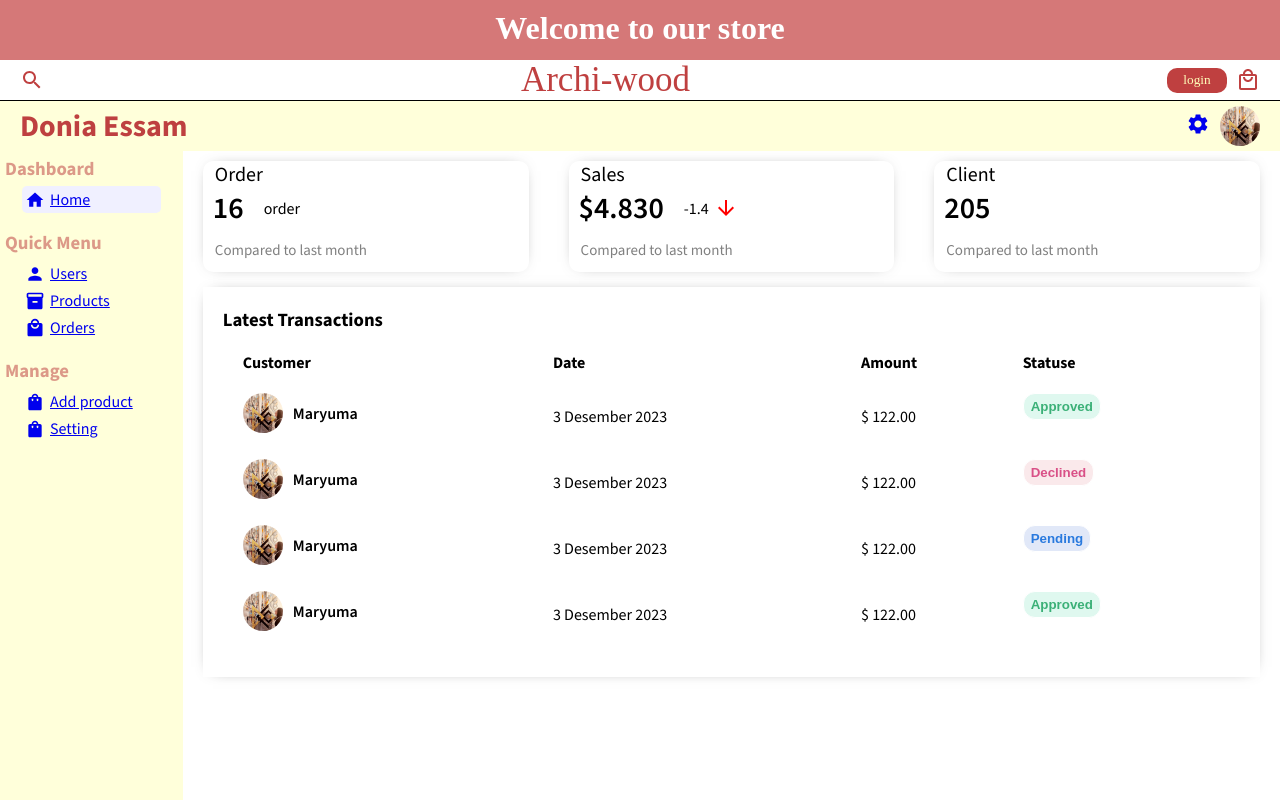
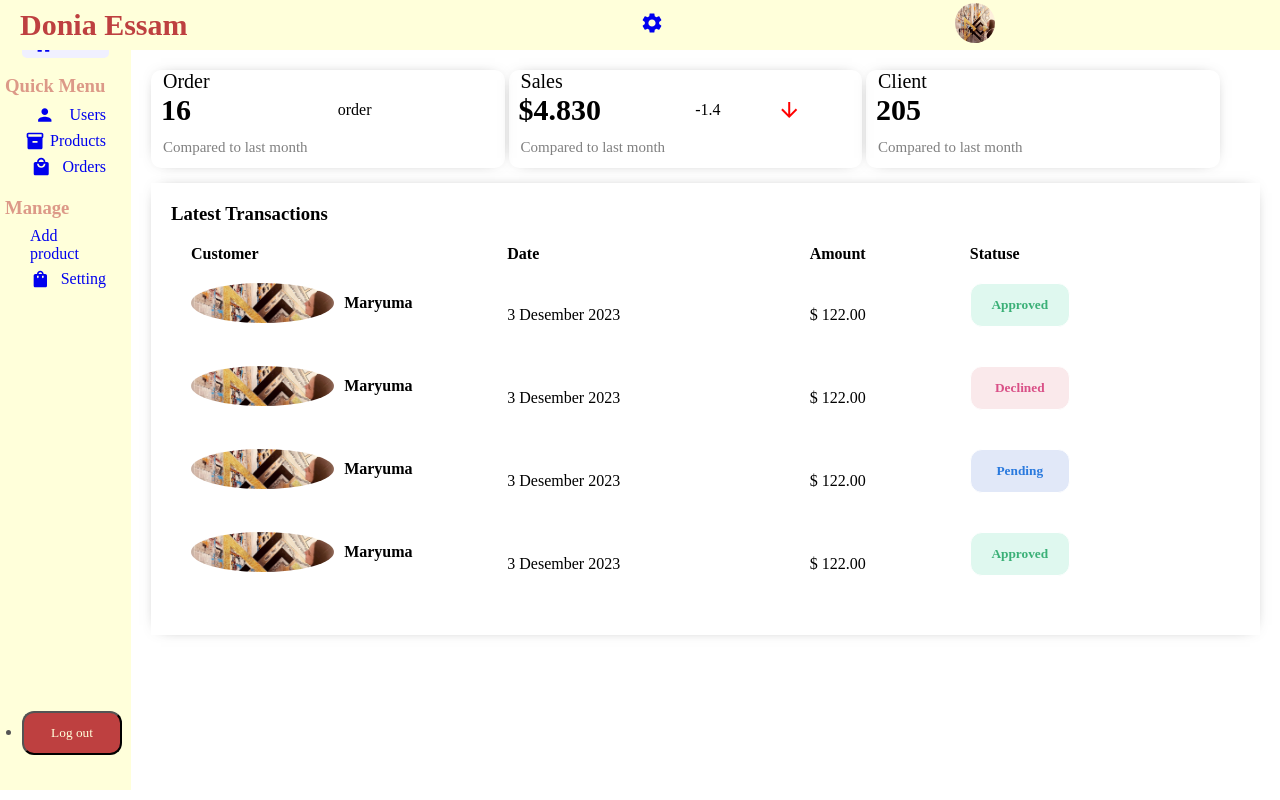
Before and after one commit to maryam-hussien/project309, a React (Create React App) app in the folder FrontEnd/: page /dashboard/home in a window 1280 px wide. Shown: the top 800 px of the page. Built offline with nearby package versions, Linux system fonts and the light colour scheme.

Commit message:
fix conflict

```diff
--- a/FrontEnd/src/App.js
+++ b/FrontEnd/src/App.js
@@ -1,4 +1,5 @@
 import { Routes, Route } from "react-router-dom";
+import "./app.css"
 import HomePage from "./dashboard/pages/home/HomePage";
 import Authentication from "./pages/Signinup/Authentication";
 import Checkout from "./pages/checkout/Checkout";
@@ -9,20 +10,21 @@ import User from "./dashboard/pages/User/User";
 import Product from "./dashboard/pages/Product/Product";
 import NewProduct from "./dashboard/pages/NewProducts/NewProduct";
 import DProductList from "./dashboard/pages/DProductList/DProductList";
-import Navbar from "./componenet/Navbar/Navbar"
-import Footer from "./componenet/footer/Footer"
+import Cart from "./pages/Cart/Cart";
 import Details from "./pages/Details/Details"
-
+import Profile from "./pages/Profile/Profile"
+import EditProfile from "./pages/EditProfile/EditProfile"
 
 function App() {
   return (
     <div className="App">
-      <Navbar />
       <Routes>
         <Route path="/" element={<Home />} />
         <Route path="/cart/checkout" element={<Checkout />} />
         <Route path="/auth" element={<Authentication />} />
         <Route path="/details" element={<Details />}/>
+        <Route path="/profile" element={<Profile />} />
+        <Route path="/profile/edit" element={<EditProfile />}/>
         <Route path="/dashboard/home" element={<HomePage />} />
         <Route path="/dashboard/users" element={<UserList />} />
         <Route path="/dashboard/orderList" element={<OrderList />} />
@@ -31,8 +33,9 @@ function App() {
         <Route path="/dashboard/product" element={<Product />} />
         <Route path="/dashboard/product/:productId" element={<Product />} />
         <Route path="/dashboard/newproduct" element={<NewProduct />} />
+        <Route path="/cart" element={<Cart />} />
+
       </Routes>
-      <Footer />
     </div>
   );
 }
--- a/FrontEnd/src/app.css
+++ b/FrontEnd/src/app.css
@@ -2,4 +2,5 @@
   margin:0;
   padding: 0;
   font-family: Lucida Handwriting;
+  flex: 1;
 }
--- a/FrontEnd/src/componenet/footer/Footer.css
+++ b/FrontEnd/src/componenet/footer/Footer.css
@@ -7,6 +7,7 @@
     border-top-right-radius: 20px;
     border-top-left-radius: 20px;
     height:200px;
+    bottom: 0;
     color:  #FFF;
     background-color: #CA5252C7;
 }
--- a/FrontEnd/src/dashboard/DashComponent/FeaturedInfo/FeaturedInfo.css
+++ b/FrontEnd/src/dashboard/DashComponent/FeaturedInfo/FeaturedInfo.css
@@ -1,6 +1,8 @@
 .featured{
-    width: 100%;
+    width: 93%;
     display: flex;
+    gap: 4px;
+    margin-top: 60px;
     /* flex-direction: column;
     flex-wrap: nowrap;
     align-items: center;
@@ -8,8 +10,10 @@
 }
 .featuredItem{
     flex :1;
-    margin: 0px 20px;
+    margin: 0px 2px;
     margin-top: 10px;
+    margin-left: 20px;
+    margin-right: -20px;
     border-radius: 10px;
     cursor: pointer;
     -webkit-box-shadow: 0px 0px 0px 15px -10px rgba(0,0,0, 0.75);
--- a/FrontEnd/src/dashboard/DashComponent/Sidebar/Sidebar.jsx
+++ b/FrontEnd/src/dashboard/DashComponent/Sidebar/Sidebar.jsx
@@ -1,5 +1,4 @@
 import "../Sidebar/sidebar.css";
-import CustomButon from "../../../componenet/button/CustomButton";
 import PersonIcon from "@mui/icons-material/Person";
 import Inventory2Icon from "@mui/icons-material/Inventory2";
 import ShoppingBagIcon from "@mui/icons-material/ShoppingBag";
@@ -63,7 +62,7 @@ function Sidebar() {
               </li>
             </Link>
             <li className="log-out">
-              <CustomButon Name="LogOut" />
+              <button> Log out</button>
             </li>
           </ul>
         </div>
--- a/FrontEnd/src/dashboard/DashComponent/Sidebar/sidebar.css
+++ b/FrontEnd/src/dashboard/DashComponent/Sidebar/sidebar.css
@@ -1,14 +1,26 @@
+*{
+    text-decoration: none;
+}
 .sidebar{
-    flex: 2;
-    height: calc(100vh - 10px);
+        height: calc(100vh - 10px);
     background-color: #FFFFDA;
     position: sticky;
+    text-decoration: none;
+    list-style: none;
     top: 50px;
+    margin: 0;
 }
 .sidebarTitle{
     font-style: 13px;
     color: #be404088;
     margin-bottom: -12px;
+}
+button{
+    background-color:#BE4040 ;
+    width:100px;
+    border-radius: 12px;
+    height: 44px;
+    color: #FFFFDA;
 }
 .sidebarWrapper{
     padding: 5px;
@@ -23,6 +35,7 @@
 }
 .sidebarlistItem{
     text-decoration: none;
+    list-style: none;
     padding: 3px;
     cursor: pointer;
     display: flex;
@@ -44,6 +57,6 @@
     width: 100%;
     margin-right: 25px;
     margin-bottom: 35px;
-
+  text-decoration: none;
 
 }
--- a/FrontEnd/src/dashboard/DashComponent/Topbar/Topbar.jsx
+++ b/FrontEnd/src/dashboard/DashComponent/Topbar/Topbar.jsx
@@ -19,8 +19,9 @@ function Topbar() {
                     <SettingsIcon/>
                     </Link>
                 </div>
-
+                <Link to="/Profile">
                 <img src={profileImg} alt="" className="topAvatar" />
+                </Link>
             </div>
         </div>
     </div>
--- a/FrontEnd/src/dashboard/DashComponent/Topbar/topbar.css
+++ b/FrontEnd/src/dashboard/DashComponent/Topbar/topbar.css
@@ -2,7 +2,7 @@
     width: 100%;
     height: 50px;
     background-color: #FFFFDA;
-    position: sticky;
+    position: fixed;
     top :0px;
     z-index: 999;
 }
--- a/FrontEnd/src/dashboard/pages/DProductList/DProductList.css
+++ b/FrontEnd/src/dashboard/pages/DProductList/DProductList.css
@@ -19,13 +19,13 @@
     border: none;
     border-radius: 10px;
     padding: 5px 10px;
-    background-color: #3bb077;
+    background-color: #BE4040;
     color: white;
     cursor: pointer;
     margin-right: 20px;
 }
 
 .DproductListDelete{
-    color: red;
+    color: #BE4040;
     cursor: pointer;
 }
--- a/FrontEnd/src/dashboard/pages/NewProducts/NewProduct.css
+++ b/FrontEnd/src/dashboard/pages/NewProducts/NewProduct.css
@@ -18,6 +18,12 @@
     font-weight: 600;
     margin-bottom: 10px;
   }
+  .addProductTitle{
+    color: #BE4040;
+    align-items: center;
+
+    margin-left: 20;
+  }
 
   .addProductItem > input {
     padding: 10px;
--- a/FrontEnd/src/dashboard/pages/UserList/UserList.jsx
+++ b/FrontEnd/src/dashboard/pages/UserList/UserList.jsx
@@ -5,11 +5,32 @@ import Topbar from "../../DashComponent/Topbar/Topbar";
 import { DataGrid } from "@mui/x-data-grid";
 import { useState } from "react";
 import { userRows } from "../../dummyData";
+import axios from "axios";
 
 function UserList() {
-  const getUsers = () => {};
-  const [data, setData] = useState(userRows);
-
+  const [data, setData] = useState(null);
+  const getUsers = async () => {
+    try {
+      const response = await axios.get("http://localhost:5000/user/all", {
+        headers: {
+          "Content-Type": "application/json",
+          authorization:
+            "Bearer eyJhbGciOiJIUzI1NiIsInR5cCI6IkpXVCJ9.eyJpZCI6IjY1NmY0NzcxYTYzYTg2YzBmMzM0MTlkZCIsImlhdCI6MTcwMTc5MTYwMiwiZXhwIjoxNzA0MzgzNjAyfQ.A8EKX1v2FCxaKLVO46D4Lp3KrHFksnMaDOzhI3a-9yY",
+        },
+      });
+      const formattedData = response.data.map((row, index) => ({
+        ...row,
+        id: index + 1,
+        phone: "123456",
+      }));
+      console.log(formattedData);
+      setData(formattedData);
+    } catch (error) {
+      console.log(error.message);
+    }
+  };
+  // getUsers();
+  // console.log("ss", data);
   const columns = [
     { field: "id", headerName: "ID", width: 90 },
     {
@@ -45,6 +66,7 @@ function UserList() {
         <Sidebar />
 
         <div className="DashHome">
+          {data && (
             <DataGrid
               rows={data}
               columns={columns}
@@ -56,6 +78,7 @@ function UserList() {
               pageSizeOptions={[5, 10]}
               checkboxSelection
             />
+          )}
         </div>
       </div>
     </div>
```
Lines whose indentation alone changed are shown as unchanged.
